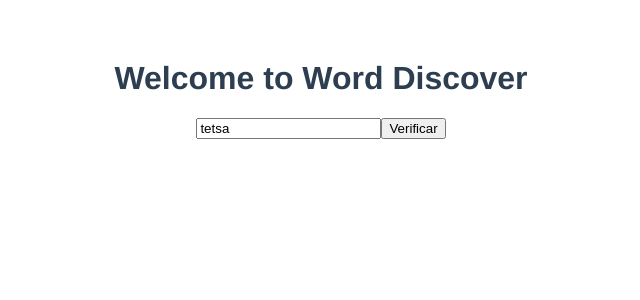
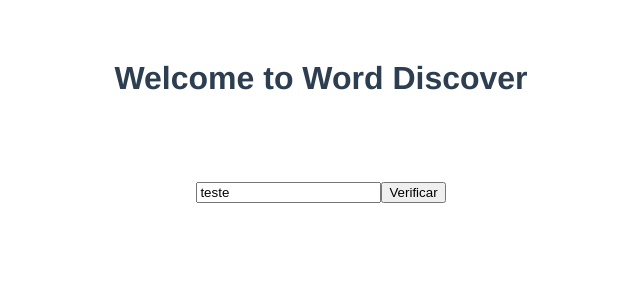
Before and after one commit to Ansuillia/WordDiscover, a Vue app: page / in a window 1280 px wide. Shown: the top 300 px of the page, without its empty margins (319-959 px from the left). Built offline with nearby package versions, Linux system fonts and the light colour scheme.

Commit message:
Faz ajustes no componente LetterBox
Ajusta o componente pra que mostre o resultado somente
caso a resposta esteja correta

```diff
--- a/src/components/LetterBox.vue
+++ b/src/components/LetterBox.vue
@@ -1,17 +1,20 @@
 <template>
-  <div class="results"
-    v-for="(result, index) in results" :key="index">
+  <div class="results" v-for="(result, index) in results" :key="index">
     <div
       class="try"
       v-for="(letter, i) in [...word]"
       :key="i"
-      :class="results[index][i]"
-    >{{ allCorrect ? letter : '' }}
+      :class="result.status[i]"
+    >
+      <span class="letter">{{ result.allCorrect ? letter : "" }}</span>
     </div>
   </div>
   <div class="try-box">
     <input type="text" v-model="teste" />
     <button @click="verify">Verificar</button>
+  </div>
+  <div>
+    <span class="error" v-for="(error, index) in errors" :key=index>{{error}}</span>
   </div>
 </template>
 
@@ -20,35 +23,42 @@ export default {
   data() {
     return {
       word: "teste",
-      teste: "tetsa",
-      status: [],
-      results:[],
-      allCorrect: false
+      teste: "teste",
+      results: [
+        {
+          status: [],
+          allCorrect: false,
+        },
+      ],
+      errors: new Set()
     };
   },
   methods: {
     verify() {
-      this.status = [];
+      var result = { status: [], allCorrect: false };
+
       for (var i = 0; i < this.teste.length; i++) {
         if (this.teste[i] == this.word[i]) {
-          this.status.push("correct");
-          this.allCorrect = true
+          result.status.push("correct");
+          result.allCorrect = true;
         } else if (this.word.includes(this.teste[i])) {
-          this.status.push("outOfPlace");
-          this.allCorrect = false
+          result.status.push("outOfPlace");
+          result.allCorrect = false;
         } else {
-          this.status.push("incorrect");
-          this.allCorrect = false
+          result.status.push("incorrect");
+          result.allCorrect = false;
+
+          this.errors.add(this.teste[i])
         }
       }
-      this.results.push(this.status)
+
+      this.results.push(result);
     },
   },
 };
 </script>
 
 <style>
-
 .try {
   display: inline-block;
   width: 40px;
@@ -65,9 +75,25 @@ export default {
   margin: 2px;
 }
 
+.letter {
+  font-size: 20px;
+  font-weight: bold;
+  display: flex;
+  /* align-self: center; */
+  justify-content: center;
+  padding: 10px;
+  text-transform: capitalize;
+}
+
+.error {
+  font-size: 15px;
+  font-weight: bold;
+  color: red;
+}
+
 .results {
   display: block;
-  margin-top: 5px;
+  margin-top: 4px;
 }
 
 .try-box {
```
